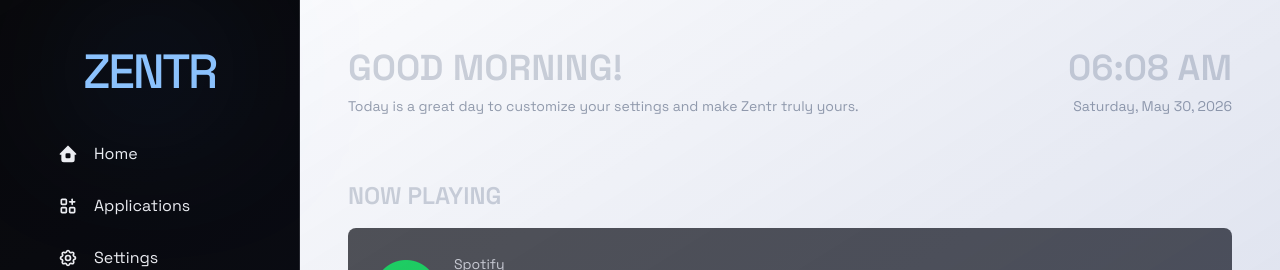
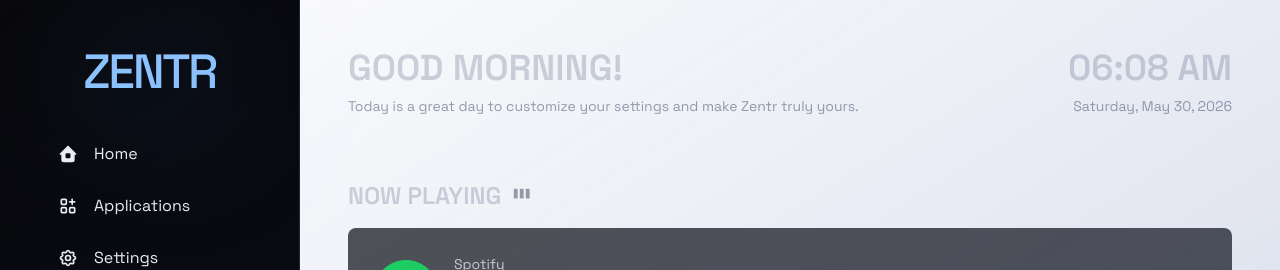
Before and after one commit to sandunwira/zentr, a React (Vite) app: page /home in a window 1280 px wide. Shown: the top 270 px of the page. Built offline with nearby package versions, Linux system fonts and the light colour scheme.

Commit message:
Added loading animation to "Now Playing" section in HomePage

```diff
--- a/src/pages/Home.jsx
+++ b/src/pages/Home.jsx
@@ -1,4 +1,5 @@
 import { useEffect, useState } from "react";
+import { DotLottieReact } from "@lottiefiles/dotlottie-react";
 
 import Sidebar from "../components/Sidebar";
 
@@ -85,9 +86,34 @@ function HomePage() {
 
 				<div className="flex flex-row items-center justify-between w-full">
 					<div className="w-full flex flex-col gap-4">
-						<h1 className="text-2xl font-semibold uppercase text-gray-300">
-							Now Playing
-						</h1>
+						<div className="flex flex-row items-center gap-2">
+							<h1 className="text-2xl font-semibold uppercase text-gray-300">
+								Now Playing
+							</h1>
+							<div className="h-6 max-h-6 w-6 max-w-6 text-zinc-400">
+								<svg version="1.1" id="L9" xmlns="http://www.w3.org/2000/svg" xmlns:xlink="http://www.w3.org/1999/xlink" x="0px" y="0px"
+									viewBox="0 0 100 100" enable-background="new 0 0 0 0" xml:space="preserve">
+									<rect x="20" y="20" width="16" height="40" fill="currentColor">
+										<animateTransform attributeType="xml"
+											attributeName="transform" type="translate"
+											values="0 0; 0 20; 0 0"
+											begin="0" dur="1.2s" repeatCount="indefinite" />
+									</rect>
+									<rect x="45" y="20" width="16" height="40" fill="currentColor">
+										<animateTransform attributeType="xml"
+											attributeName="transform" type="translate"
+											values="0 0; 0 20; 0 0"
+											begin="0.2s" dur="1.2s" repeatCount="indefinite" />
+									</rect>
+									<rect x="70" y="20" width="16" height="40" fill="currentColor">
+										<animateTransform attributeType="xml"
+											attributeName="transform" type="translate"
+											values="0 0; 0 20; 0 0"
+											begin="0.4s" dur="1.2s" repeatCount="indefinite" />
+									</rect>
+								</svg>
+							</div>
+						</div>
 						<div className="flex flex-row items-center justify-between gap-6 max-h-40 p-6 bg-zinc-800/80 focus:bg-gray-900/80 text-zinc-100 focus:text-blue-300 rounded-lg focus:outline-none border-2 border-transparent focus:border-blue-400 transition-colors duration-200">
 							<div className="flex flex-row items-center gap-4">
 								<img src="/images/apps/spotify.png" alt="Spotify" className="w-16 h-16 rounded-md object-contain" />
```
